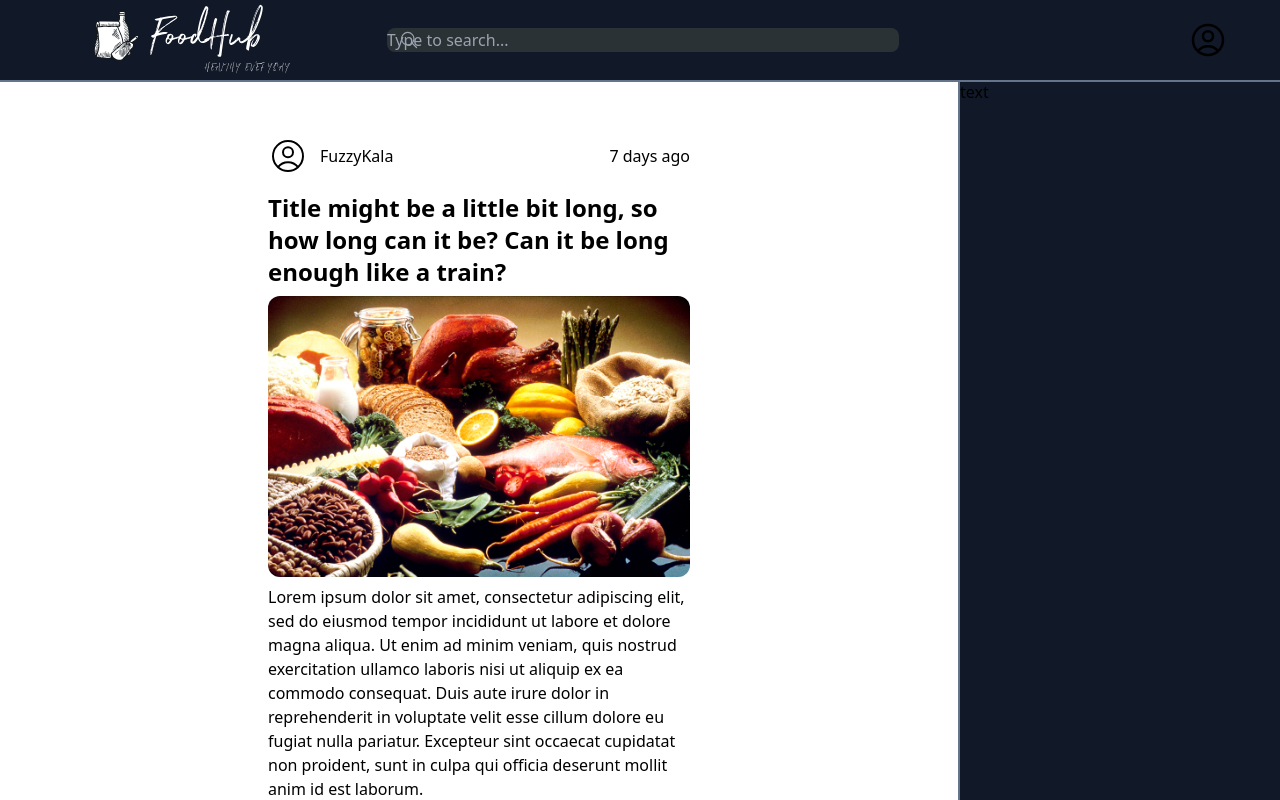
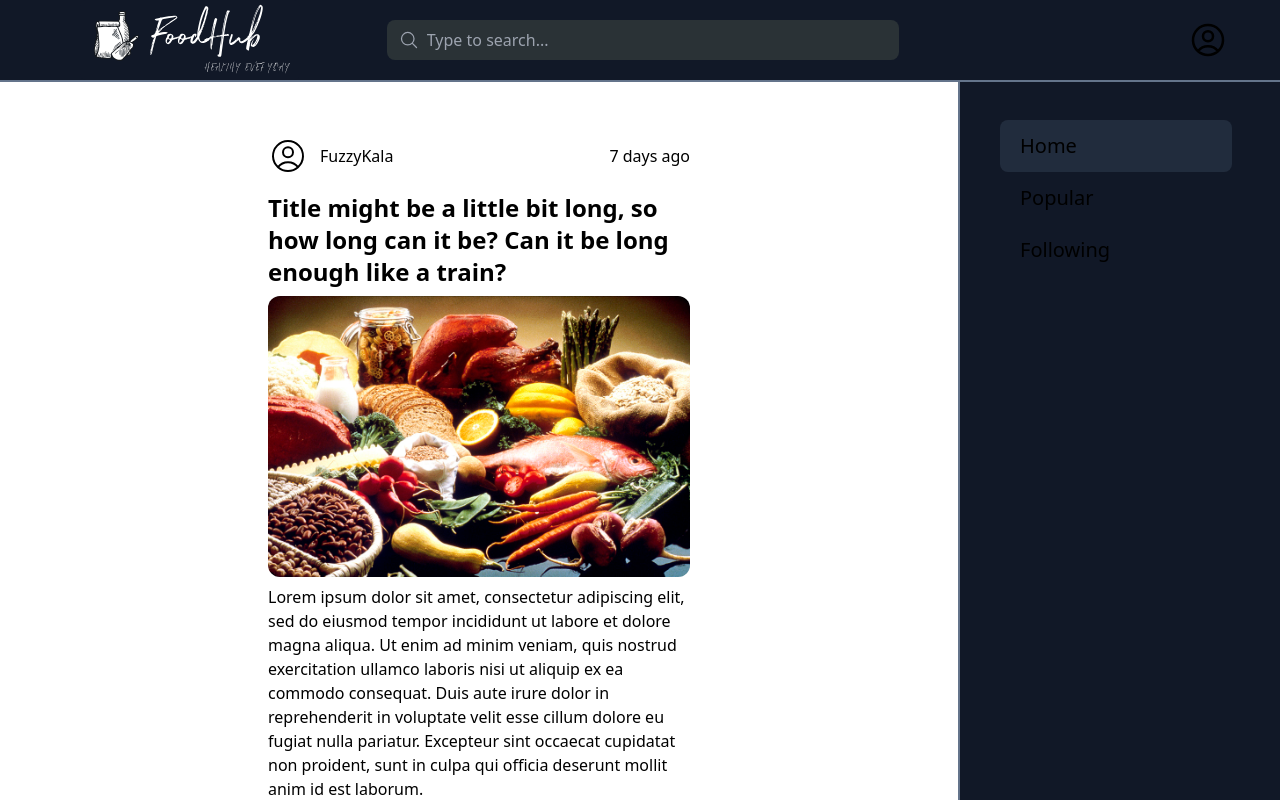
Before and after one commit to FuzzyKala/foodhub-nextjs, a Next.js app: page / in a window 1280 px wide. Shown: the top 800 px of the page. Built offline with nearby package versions, Linux system fonts and the light colour scheme.

Commit message:
updated layout and pages router

```diff
--- a/src/app/layout.tsx
+++ b/src/app/layout.tsx
@@ -1,12 +1,5 @@
 import type { Metadata } from "next";
-import { Roboto_Mono } from "next/font/google";
 import "./globals.css";
-
-const robotoMono = Roboto_Mono({
-  subsets: ["latin"],
-  display: "swap",
-  variable: "--font-roboto-mono",
-});
 
 export const metadata: Metadata = {
   title: "FoodHub",
@@ -19,7 +12,7 @@ export default function RootLayout({
   children: React.ReactNode;
 }>) {
   return (
-    <html lang="en" className={`${robotoMono.variable} font-sans`}>
+    <html lang="en">
       <body>{children}</body>
     </html>
   );
--- a/src/app/page.tsx
+++ b/src/app/page.tsx
@@ -1,13 +1,19 @@
 "use client";
 
-import SearchBar from "@/components/SearchBar";
-import Dropdown from "@/components/Dropdown";
-import Logo from "@/components/Logo";
-import MenuIcon from "@/components/MenuIcon";
-import Card from "@/components/Card";
-import DivideLine from "@/components/DivideLine";
+import { useRouter } from "next/router";
+import Logo from "@/components/navBar/Logo";
+import SearchBar from "@/components/navBar/SearchBar";
+import Dropdown from "@/components/navBar/Dropdown";
+
+import Card from "@/components/postCard/Card";
+import DivideLine from "@/components/postCard/DivideLine";
+
+import PageLink from "@/components/sideBar/PageLink";
 
 export default function Home() {
+  const router = useRouter();
+  const currentPage = router.pathname;
+  console.log("Current page:", currentPage);
   return (
     <div>
       <header id="navBar">
@@ -34,8 +40,8 @@ export default function Home() {
           <Card />
           <DivideLine />
         </div>
-        <div id="commentSection" className="basis-1/4 bg-gray-900">
-          text
+        <div id="sideBar" className="basis-1/4 bg-gray-900 p-10 text-xl">
+          <PageLink currentPage={currentPage} />
         </div>
       </main>
     </div>
--- a/src/components/MenuIcon.tsx
+++ /dev/null
@@ -1,20 +0,0 @@
-export default function MenuIcon() {
-  return (
-    <div id="menu" className="m-2 flex items-center">
-      <svg
-        xmlns="http://www.w3.org/2000/svg"
-        fill="none"
-        viewBox="0 0 24 24"
-        strokeWidth={1.5}
-        stroke="currentColor"
-        className="size-7"
-      >
-        <path
-          strokeLinecap="round"
-          strokeLinejoin="round"
-          d="M3.75 5.25h16.5m-16.5 4.5h16.5m-16.5 4.5h16.5m-16.5 4.5h16.5"
-        />
-      </svg>
-    </div>
-  );
-}
--- a/src/components/SearchBar.module.css
+++ /dev/null
@@ -1,8 +0,0 @@
-@layer searchBar {
-  .searchBar {
-    @apply w-128 p-2 px-10 rounded-lg bg-searchBar;
-  }
-  .searchBar:focus {
-    @apply outline-none ring-1 ring-blue-300;
-  }
-}
--- a/src/components/SearchBar.tsx
+++ b/src/components/navBar/SearchBar.tsx
@@ -1,7 +1,6 @@
 "use client";
 import { useState, FormEvent } from "react";
 import { MagnifyingGlassIcon, XCircleIcon } from "@heroicons/react/24/outline";
-import styles from "./SearchBar.module.css";
 
 export default function SearchBar() {
   const [query, setQuery] = useState<string>("");
@@ -22,7 +21,7 @@ export default function SearchBar() {
           value={query}
           onChange={(e) => setQuery(e.target.value)}
           placeholder={placeholder}
-          className={styles.searchBar}
+          className="w-128 p-2 px-10 rounded-lg bg-searchBar"
         />
         <div className="absolute pl-3 inset-y-0 flex items-center pointer-events-none">
           <MagnifyingGlassIcon className="w-5 h-5 text-gray-400" />
--- a/src/components/Card.tsx
+++ b/src/components/postCard/Card.tsx
@@ -1,7 +1,7 @@
 import Image from "next/image";
 import { PiArrowFatUp, PiArrowFatDown } from "react-icons/pi";
 import { BiComment } from "react-icons/bi";
-import styles from "@/components/Card.module.css";
+import styles from "@/components/postCard/Card.module.css";
 
 export default function Card() {
   return (
--- /dev/null
+++ b/src/components/sideBar/PageLink.tsx
@@ -0,0 +1,24 @@
+export default function PageLink() {
+  return (
+    <div>
+      <div
+        id="homeLink"
+        className="bg-slate-700 bg-opacity-50 rounded-lg flex px-3 py-2 mr-2 hover:bg-opacity-100"
+      >
+        <p className="py-1 px-2">Home</p>
+      </div>
+      <div
+        id="popularLink"
+        className="rounded-lg flex px-3 py-2 mr-2 hover:bg-opacity-100"
+      >
+        <p className="py-1 px-2">Popular</p>
+      </div>
+      <div
+        id="followingLink"
+        className="rounded-lg flex px-3 py-2 mr-2 hover:bg-opacity-100"
+      >
+        <p className="py-1 px-2">Following</p>
+      </div>
+    </div>
+  );
+}
```
Also changed, not shown: src/components/navBar/Dropdown.module.css (renamed from src/components/Dropdown.module.css), src/components/navBar/Dropdown.tsx (renamed from src/components/Dropdown.tsx), src/components/navBar/Logo.tsx (renamed from src/components/Logo.tsx), src/components/postCard/Card.module.css (renamed from src/components/Card.module.css), src/components/postCard/DivideLine.tsx (renamed from src/components/DivideLine.tsx).
